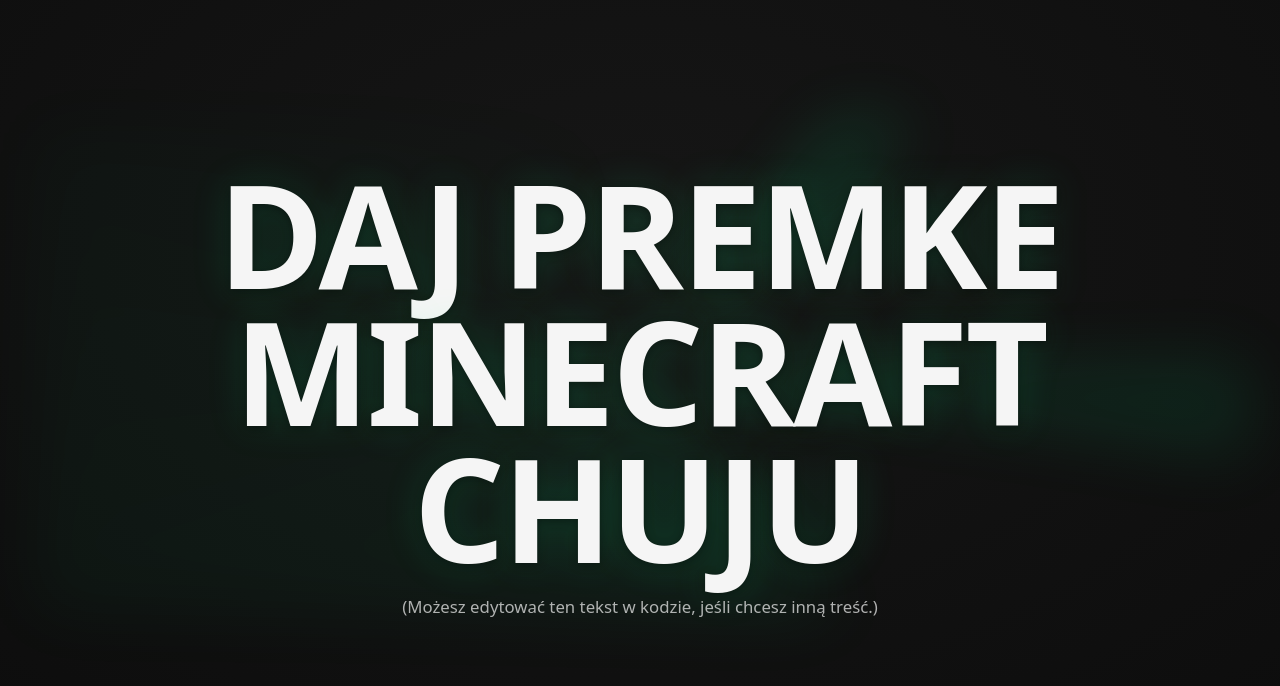
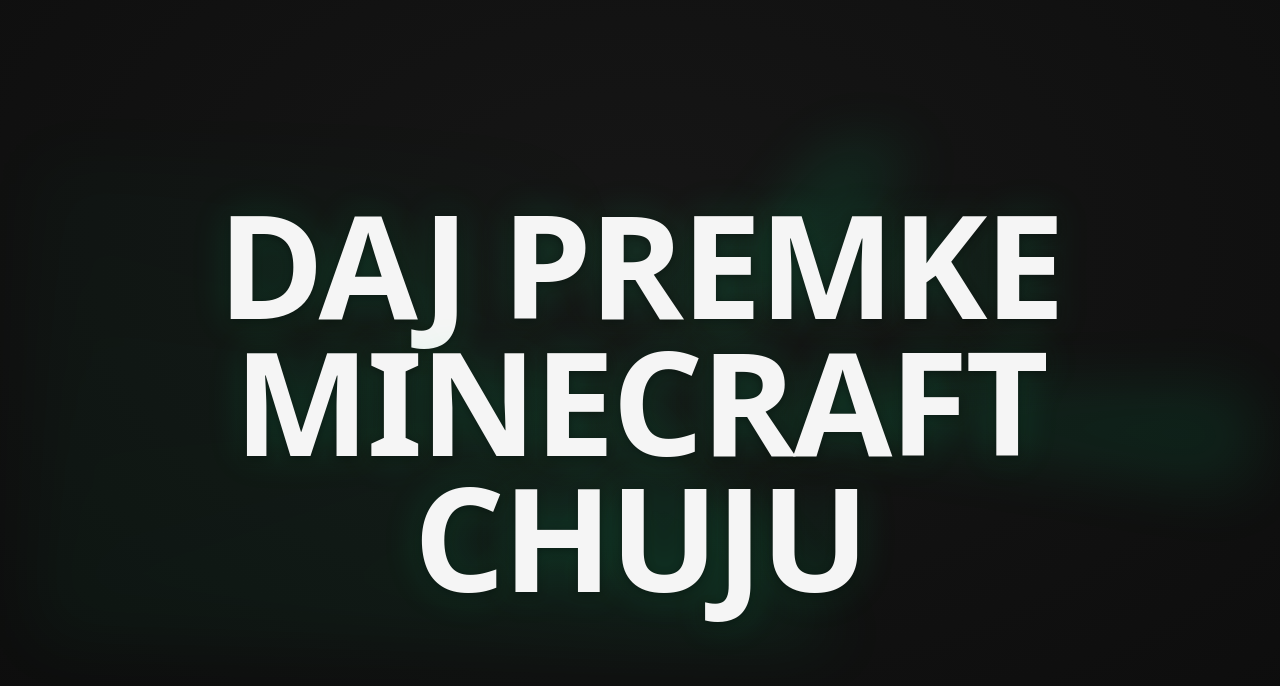
Before and after one commit to cwel-lgb/cwel-lgb.github.io, a plain HTML site: page index.html in a window 1280 px wide. Drawn offline with Linux system fonts and the light colour scheme.

Commit message:
Update index.html

```diff
--- a/index.html
+++ b/index.html
@@ -3,7 +3,7 @@
 <head>
   <meta charset="UTF-8" />
   <meta name="viewport" content="width=device-width, initial-scale=1" />
-  <title>Wielki napis</title>
+  <title>do:@kapuczinassasina</title>
   <style>
     :root {
       --bg: #0b0b0b;
@@ -61,7 +61,6 @@
 <body>
   <main class="wrap">
     <h1 class="glow">daj premke minecraft chuju</h1>
-    <p class="hint">(Możesz edytować ten tekst w kodzie, jeśli chcesz inną treść.)</p>
   </main>
 </body>
 </html>
```
